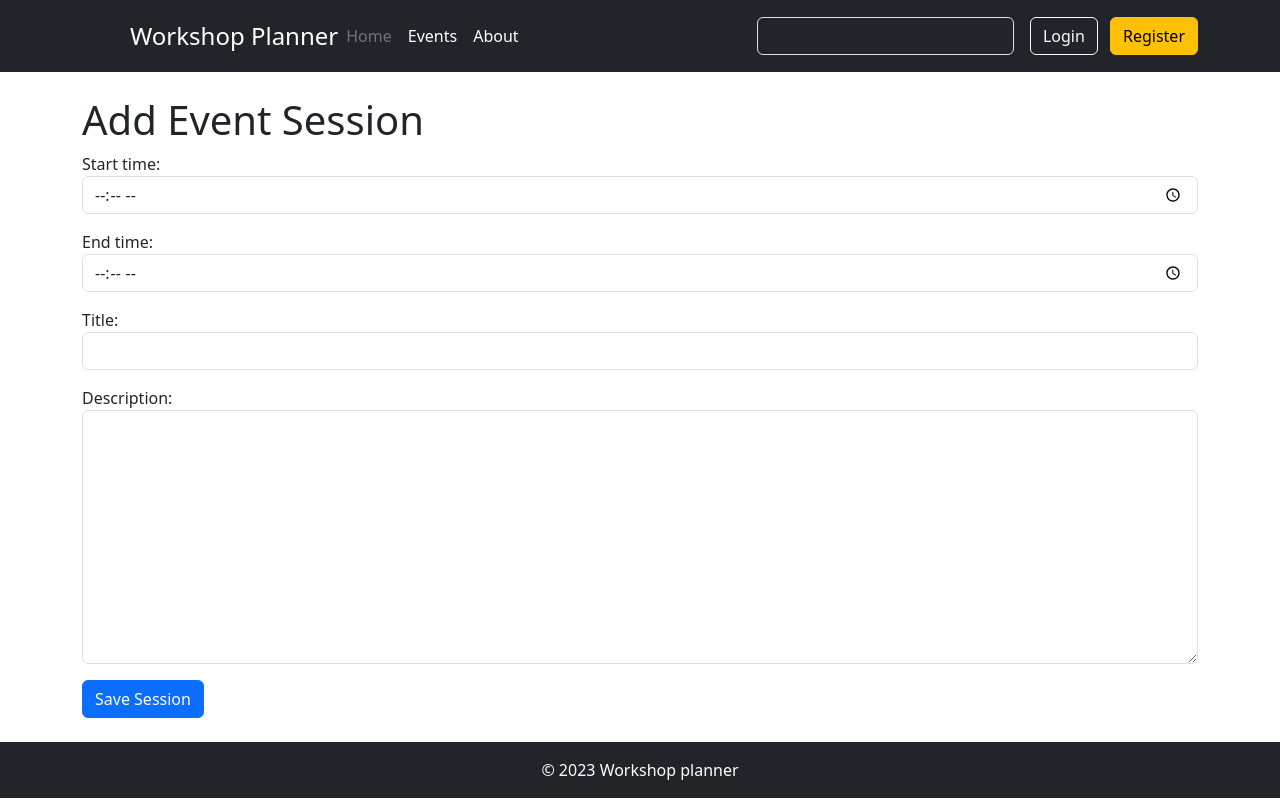
After one commit to Emre-Oktay/workshopPlanner, a Django app: page /events/1/create-session-item/ in a window 1280 px wide. The commit adds this page. Run offline with Django 4.2, Linux system fonts and the light colour scheme; tables that the repository leaves empty hold one stand-in row (values such as "Sample post").

Commit message:
updated event details

```diff
--- a/events/forms.py
+++ b/events/forms.py
@@ -1,5 +1,5 @@
 from django import forms
-from .models import Event, Tag, Location
+from .models import Event, Tag, Location, EventSessionItem
 
 
 class LocationForm(forms.ModelForm):
@@ -38,7 +38,7 @@ class EventForm(forms.ModelForm):
         widgets = {
             'title': forms.TextInput(attrs={'class': 'form-control'}),
             'description': forms.Textarea(attrs={'class': 'form-control'}),
-            'date': forms.DateTimeInput(attrs={'class': 'form-control'}),
+            'date': forms.DateInput(attrs={'type': 'date', 'class': 'form-control'}),
             'location': forms.TextInput(attrs={'class': 'form-control'}),
             'category': forms.Select(attrs={'class': 'form-control'}),
         }
@@ -63,3 +63,16 @@ class EventForm(forms.ModelForm):
         cleaned_data['tags'] = tags + new_tags_objs
 
         return cleaned_data
+
+
+class EventSessionForm(forms.ModelForm):
+    class Meta:
+        model = EventSessionItem
+        fields = ['start_time', 'end_time', 'title', 'description']
+
+        widgets = {
+            'title': forms.TextInput(attrs={'class': 'form-control'}),
+            'description': forms.Textarea(attrs={'class': 'form-control'}),
+            'start_time': forms.TimeInput(attrs={'class': 'form-control', 'type': 'time'}),
+            'end_time': forms.TimeInput(attrs={'class': 'form-control', 'type': 'time'}),
+        }
--- a/events/models.py
+++ b/events/models.py
@@ -28,7 +28,7 @@ class Event(models.Model):
 
     title = models.CharField(max_length=255)
     description = models.TextField()
-    date = models.DateTimeField()
+    date = models.DateField()
     location = models.ForeignKey(
         Location, on_delete=models.CASCADE, related_name='events')
     creator = models.ForeignKey(
@@ -59,7 +59,8 @@ class Event(models.Model):
 
 
 class EventSessionItem(models.Model):
-    event = models.ForeignKey(Event, on_delete=models.CASCADE)
+    event = models.ForeignKey(
+        Event, on_delete=models.CASCADE, related_name='sessions')
     start_time = models.TimeField()
     end_time = models.TimeField()
     title = models.CharField(max_length=255)
--- /dev/null
+++ b/events/templates/events/create_session.html
@@ -0,0 +1,10 @@
+{% extends 'base.html' %}
+
+{% block content %}
+<h1>Add Event Session</h1>
+<form method="post" class="form">
+    {% csrf_token %}
+    {{ form.as_p }}
+    <button type="submit" class="btn btn-primary">Save Session</button>
+</form>
+{% endblock %}
--- a/events/urls.py
+++ b/events/urls.py
@@ -1,11 +1,15 @@
 from django.urls import path
-from .views import event_list, event_detail, create_event, edit_event, delete_event, create_location
+from .views import event_list, event_detail, create_event, edit_event, delete_event, create_location, create_session_item, edit_session_item
 
 urlpatterns = [
     path('events/', event_list, name='event_list'),
     path('events/<int:event_id>/', event_detail, name='event_detail'),
     path('events/create/', create_event, name='create_event'),
     path('events/create-location/', create_location, name='create_location'),
+    path('events/<int:event_id>/create-session-item/',
+         create_session_item, name='create_session_item'),
+    path('events/<int:event_id>/edit-session/<int:session_id>/',
+         edit_session_item, name='edit_session_item'),
     path('events/<int:event_id>/edit/', edit_event, name='edit_event'),
     path('events/<int:event_id>/delete/', delete_event, name='delete_event'),
 ]
--- a/events/views.py
+++ b/events/views.py
@@ -1,8 +1,8 @@
 from django.shortcuts import render, get_object_or_404, redirect
 from django.urls import reverse
 
-from .models import Event, Location
-from .forms import EventForm, LocationForm
+from .models import Event, Location, EventSessionItem
+from .forms import EventForm, LocationForm, EventSessionForm
 
 
 def event_list(request):
@@ -12,7 +12,9 @@ def event_list(request):
 
 def event_detail(request, event_id):
     event = get_object_or_404(Event, pk=event_id)
-    return render(request, 'events/event_detail.html', {'event': event})
+    event_sessions = event.sessions.filter(event=event).order_by('start_time')
+    context = {'event': event, 'event_sessions': event_sessions}
+    return render(request, 'events/event_detail.html', context)
 
 
 def create_event(request):
@@ -22,7 +24,7 @@ def create_event(request):
             new_event = form.save(commit=False)
             new_event.creator = request.user
             new_event.save()
-        return redirect('event_detail', event_id=new_event.id)
+            return redirect('event_detail', event_id=new_event.id)
     else:
         form = EventForm()
 
@@ -41,6 +43,37 @@ def create_location(request):
         location_form = LocationForm()
 
     return render(request, 'events/create_location.html', {'location_form': location_form})
+
+
+def create_session_item(request, event_id):
+    event = Event.objects.get(pk=event_id)
+    if request.method == 'POST':
+        event_session_form = EventSessionForm(request.POST)
+        if event_session_form.is_valid():
+            session = event_session_form.save(commit=False)
+            session.event = event
+            session.save()
+            return redirect('event_detail', event_id=event.id)
+    else:
+        form = EventSessionForm()
+    return render(request, 'events/create_session.html', {'form': form, 'event': event})
+
+
+def edit_session_item(request, event_id, session_id):
+    event_session = get_object_or_404(EventSessionItem, id=session_id)
+
+    if not request.user.is_authenticated or request.user != event_session.event.creator:
+        return render(request, 'error.html', {'error_message': 'Unauthorized access'})
+
+    if request.method == 'POST':
+        form = EventSessionForm(request.POST, instance=event_session)
+        if form.is_valid():
+            form.save()
+            return redirect('event_detail', event_id=event_id)
+    else:
+        form = EventSessionForm(instance=event_session)
+
+    return render(request, 'events/edit_session.html', {'form': form, 'event_session': event_session})
 
 
 def edit_event(request, event_id):
--- a/users/templates/users/register.html
+++ b/users/templates/users/register.html
@@ -7,8 +7,8 @@
 <div>
     <form method="post" action="">
         {% csrf_token %}
-        <input type="text" value="username" placeholder="Enter Username" />
-        <input type="submit" value="Login" />
+        {{form.as_p}}
+        <button type="submit" class="btn btn-primary">Register</button>
     </form>
 </div>
 
--- a/users/views.py
+++ b/users/views.py
@@ -1,17 +1,18 @@
 from django.shortcuts import render, redirect
 from django.contrib.auth import login, authenticate, logout
 from django.contrib.auth.forms import UserCreationForm, AuthenticationForm
+from .forms import RegistrationForm
 
 
 def register_view(request):
     if request.method == 'POST':
-        form = UserCreationForm(request.POST)
+        form = RegistrationForm(request.POST)
         if form.is_valid():
             user = form.save()
             login(request, user)
             return redirect('events')
     else:
-        form = UserCreationForm()
+        form = RegistrationForm()
 
     return render(request, 'users/register.html', {'form': form})
 
```
Also changed, not shown: events/templates/events/edit_session.html (added, +11 -0 lines), events/templates/events/event_detail.html (added, +49 -0 lines), events/templates/events/event_list.html (+5 -3 lines), users/forms.py (added, +22 -0 lines), events/migrations/0010_alter_event_date.py (added), events/migrations/0011_alter_eventsessionitem_event.py (added).
